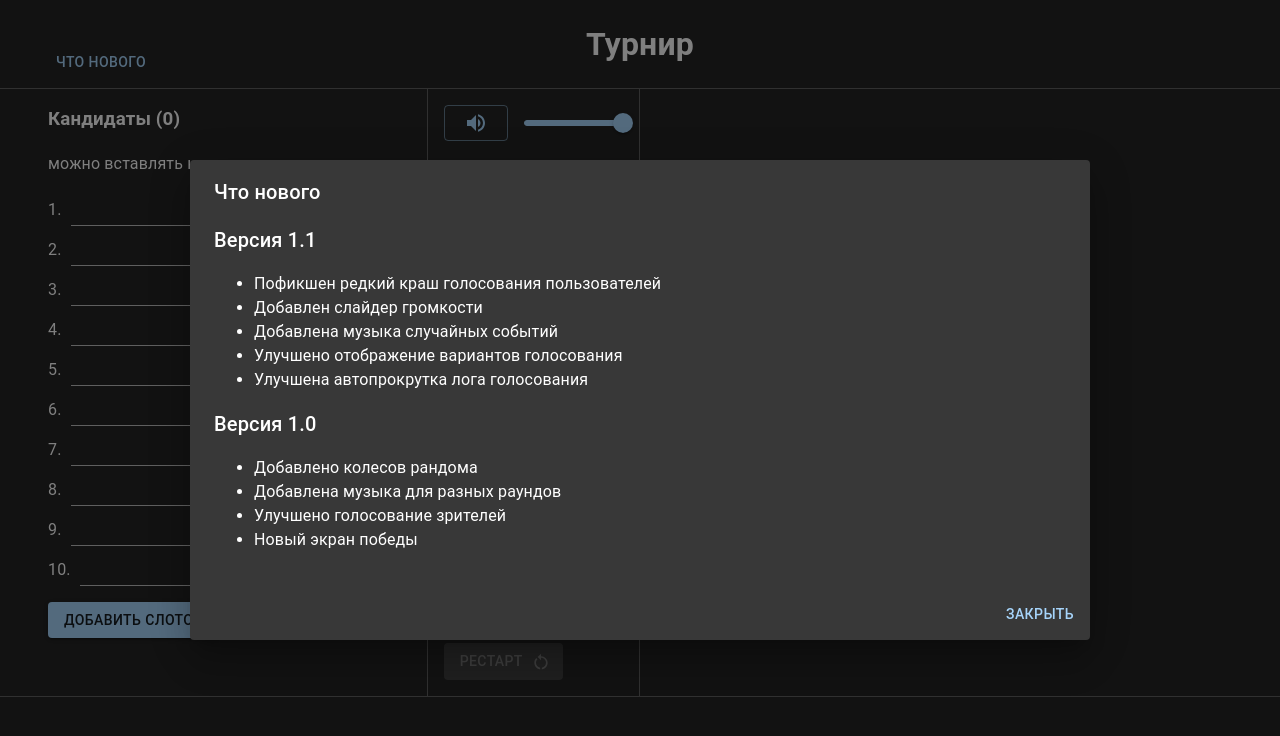
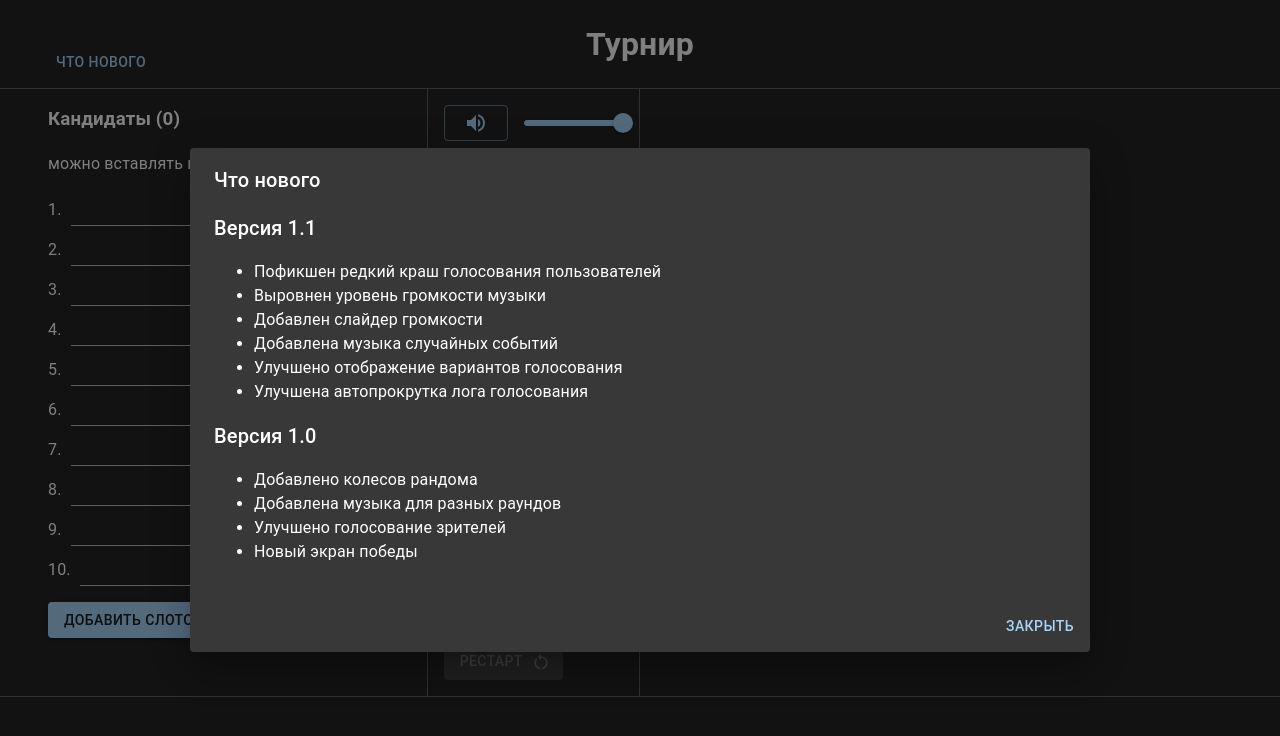
Before and after one commit to maximvl/turnir, a React (Create React App) app: page /#/ in a window 1280 px wide. Shown: the top 736 px of the page. Built offline with nearby package versions, Linux system fonts and the light colour scheme.

Commit message:
Update notes

```diff
--- a/src/components/ReleaseNotes.tsx
+++ b/src/components/ReleaseNotes.tsx
@@ -20,6 +20,7 @@ const releaseNotesData: ReleaseNote[] = [
     date: "2024-03-07",
     changes: [
       "Пофикшен редкий краш голосования пользователей",
+      "Выровнен уровень громкости музыки",
       "Добавлен слайдер громкости",
       "Добавлена музыка случайных событий",
       "Улучшено отображение вариантов голосования",
```
